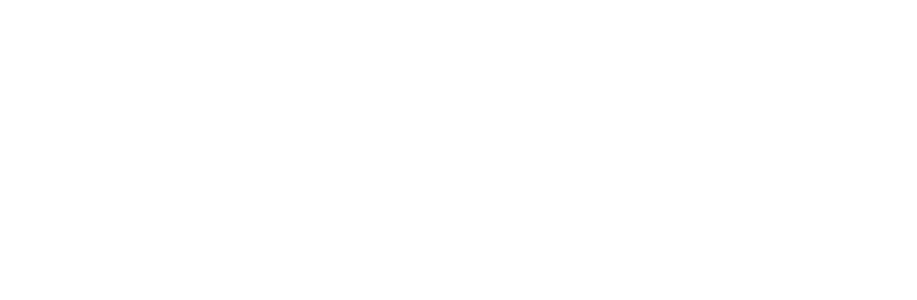
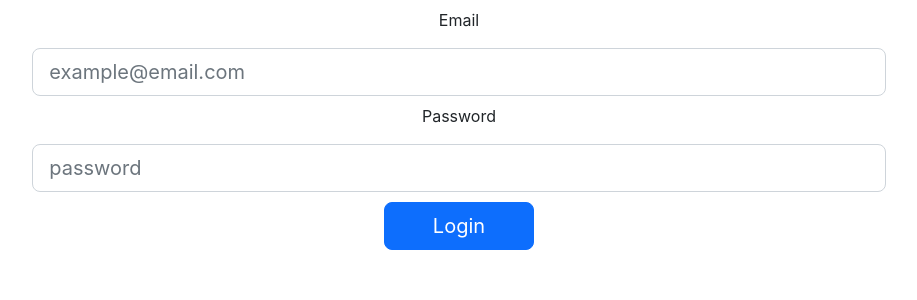
Before and after one commit to DanielAbadNoriega/OB_M5_REDUX, a React (Create React App) app: page / in a window 1280 px wide. Shown: the top 300 px of the page, without its empty margins (181-1098 px from the left). Built offline with nearby package versions, Linux system fonts and the light colour scheme.

Commit message:
Iteration: Form added

```diff
--- a/package.json
+++ b/package.json
@@ -7,6 +7,7 @@
     "@testing-library/react": "^13.4.0",
     "@testing-library/user-event": "^13.5.0",
     "axios": "^1.3.2",
+    "bootstrap": "^5.2.3",
     "formik": "^2.2.9",
     "react": "^18.2.0",
     "react-dom": "^18.2.0",
--- a/src/AppReduxSaga.js
+++ b/src/AppReduxSaga.js
@@ -1,9 +1,10 @@
 import './App.css';
+import LoginFormContainer from './components/containers/LoginFormContainer';
 
 function AppReduxSaga() {
   return (
     <div className="App">
-
+      <LoginFormContainer></LoginFormContainer>
     </div>
   );
 }
--- /dev/null
+++ b/src/components/containers/LoginFormContainer.jsx
@@ -0,0 +1,29 @@
+import { connect } from "react-redux";
+import { httpRequest } from "../../store/actions/asyncActions";
+import LoginForm from "../pure/LoginForm";
+
+const mapStateToProps = (state) => {
+  return {
+    loged: state.userState.loged,
+  };
+};
+
+const mapDispatchToProps = (dispatch) => {
+  return {
+    onLogin: (email, password) => {
+      const data = {
+        email,
+        password,
+      };
+      const url = "https://reqres.in/api/login";
+      dispatch(httpRequest("POST", url, data));
+    },
+  };
+};
+
+const LoginFormContainer = connect(
+  mapStateToProps,
+  mapDispatchToProps
+)(LoginForm);
+
+export default LoginFormContainer;
--- /dev/null
+++ b/src/components/pure/LoginForm.jsx
@@ -0,0 +1,126 @@
+import React from "react";
+import PropTypes from "prop-types";
+
+// FORMIK
+import { ErrorMessage, Field, Form, Formik } from "formik";
+import * as Yup from "yup";
+
+// ROUTER-DOM
+// import { useNavigate } from "react-router-dom";
+
+const loginSchema = Yup.object().shape({
+  email: Yup.string()
+    .email("Invalid email format")
+    .required("Email is required"),
+  password: Yup.string().required("Password is required"),
+});
+
+const LoginForm = ({ loged, onLogin }) => {
+  const initialCredentials = {
+    email: "",
+    password: "",
+  };
+
+  //const navigate = useNavigate();
+
+  /* STYLES */
+  const buttonStyle = {
+    margin: "2px auto",
+    width: "150px",
+  };
+
+  return (
+    <Formik
+      // *** Initial values that the form will take
+      initialValues={initialCredentials}
+      // *** Yup Validation Schema ***
+      validationSchema={loginSchema}
+      // ** onSubmit Event
+      onSubmit={async (values) => {
+        onLogin(values.email, values.password);
+      }}
+    >
+      {/* We obtain props from Formik */}
+      {({
+        values,
+        touched,
+        errors,
+        isSubmitting,
+        handleChange,
+        handleBlur,
+      }) => (
+        <Form className="mx-auto mt-2 col-8 col-lg-8 d-flex flex-column justify-content-center align-items-center gap-2">
+          <label className="form-label form-label-lg" htmlFor="email">
+            Email
+          </label>
+          <Field
+            className="form-control form-control-lg"
+            id="email"
+            type="email"
+            name="email"
+            placeholder="example@email.com"
+            autoComplete="true"
+          />
+
+          {/* Email errors */}
+
+          {errors.email && touched.email && (
+            //<div className="error">
+            //<p>{errors.email}</p>
+            //</div>
+
+            //Con component="div" el error message estará imbuido en un div
+            <ErrorMessage
+              className="text-danger fw-bold"
+              component="div"
+              name="email"
+            />
+          )}
+
+          <label className="form-label form-label-lg" htmlFor="password">
+            Password
+          </label>
+          <Field
+            className="form-control form-control-lg"
+            id="password"
+            type="password"
+            name="password"
+            placeholder="password"
+            autoComplete="true"
+          />
+
+          {/* Pasword errors */}
+
+          {errors.password && touched.password && (
+            //<div className="error">
+            //<p>{errors.password}</p>
+            //</div>
+
+            //Con component="div" el error message estará imbuido en un div
+            <ErrorMessage
+              className="text-danger fw-bold"
+              component="div"
+              name="password"
+            />
+          )}
+
+          <button
+            type="submit"
+            className="btn btn-primary btn-lg"
+            style={buttonStyle}
+          >
+            Login
+          </button>
+          {isSubmitting ? <p>Login your credentials...</p> : null}
+        </Form>
+      )}
+    </Formik>
+  );
+};
+
+LoginForm.propTypes = {
+  loged: PropTypes.bool.isRequired,
+  onLogin: PropTypes.func.isRequired
+};
+
+export default LoginForm;
--- a/src/index.js
+++ b/src/index.js
@@ -1,5 +1,6 @@
 import React from "react";
 import ReactDOM from "react-dom/client";
+import "bootstrap/dist/css/bootstrap.css";
 import "./index.css";
 //import App from './App';
 import AppReduxSaga from "./AppReduxSaga";
--- a/src/store/actions/asyncActions.js
+++ b/src/store/actions/asyncActions.js
@@ -8,17 +8,19 @@ export const login = (email, password) => {
     type: API_CALL_REQUEST,
     // the payload here, contains axios request configuration
     payload: {
+      request: {
         method: "POST",
         url: "https://reqres.in/api/login",
         data: {
           email,
-        password
+          password,
+        },
       },
       okAction: API_CALL_SUCCESS,
-      failureAction: API_CALL_FAILURE
-    }
-  }
-}
+      failureAction: API_CALL_FAILURE,
+    },
+  };
+};
 
 /**
  * Generic HttpRequest Action dispatcher
@@ -32,11 +34,13 @@ export const httpRequest = (method, url, data) => {
     type: API_CALL_REQUEST,
     // the payload here, contains axios request configuration
     payload: {
+      request: {
         method,
         url,
         data,
+      },
       okAction: API_CALL_SUCCESS,
-      failureAction: API_CALL_FAILURE
-    }
-  }
-}
+      failureAction: API_CALL_FAILURE,
+    },
+  };
+};
--- a/src/store/sagas/sagas.js
+++ b/src/store/sagas/sagas.js
@@ -25,7 +25,7 @@ export function* workerSaga(action) {
     });
   } catch (error) {
     yield put({
-      type: action.payload.failAction, // API_CALL_FAILURE
+      type: action.payload.failureAction, // API_CALL_FAILURE
       payload: {
         error: error,
       },
```
Also changed, not shown: 1 other file (tests, documents, lock files or other folders). Lines whose indentation alone changed are shown as unchanged.
